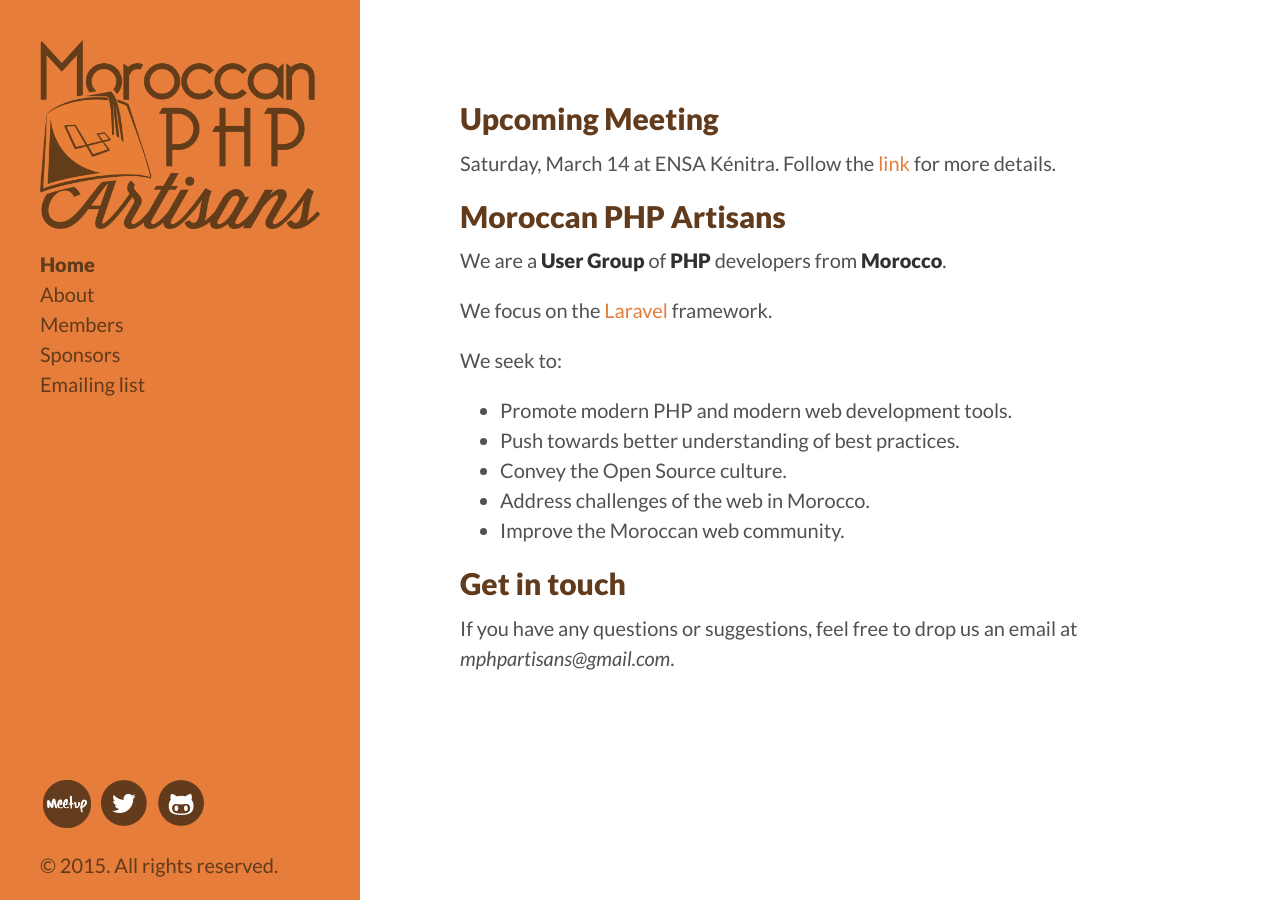
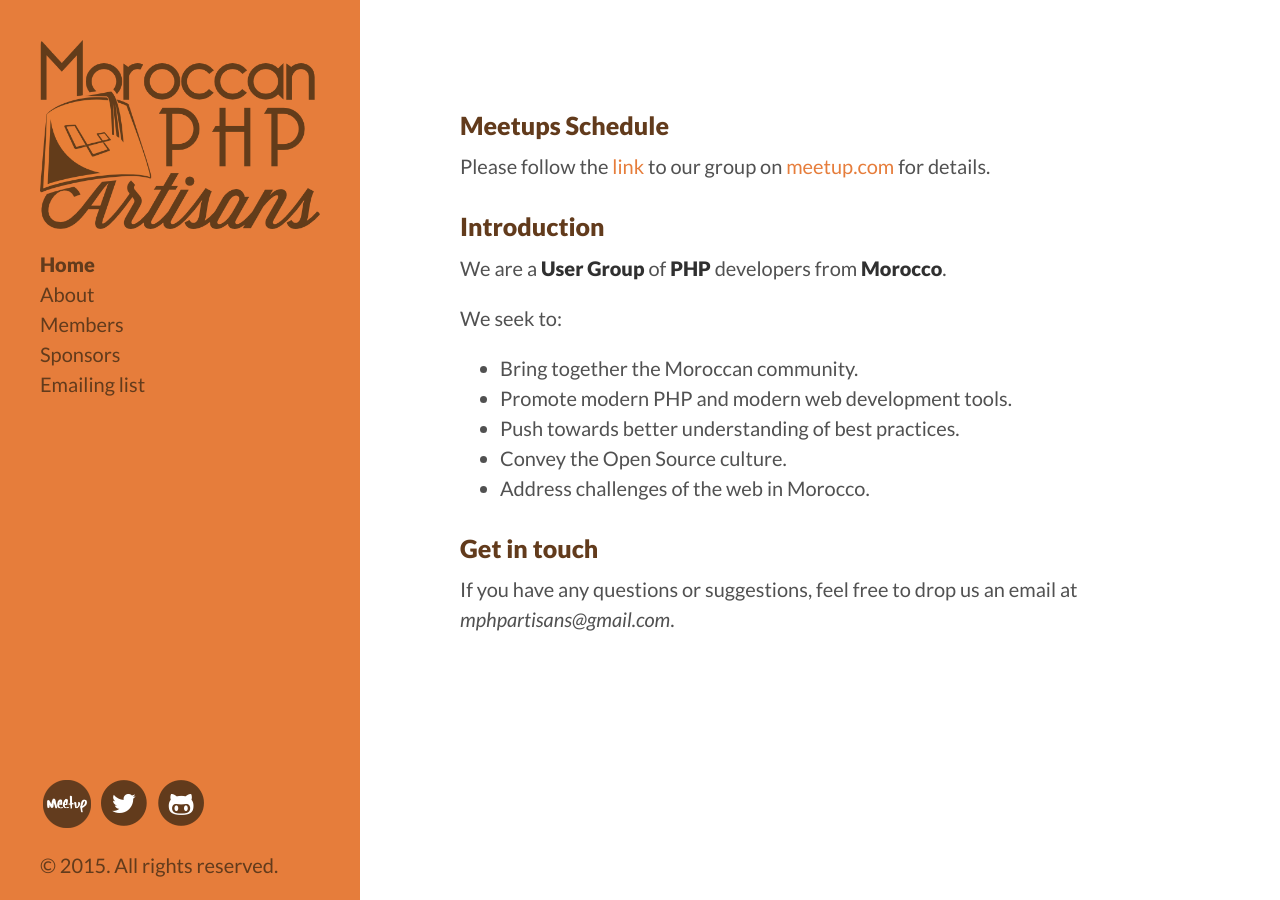
Before and after one commit to moughamir/MoroccanPHPArtisans.github.io, a Jekyll site: the page built from index.md, in a window 1280 px wide. Built offline with Jekyll 4.4.1, drawn with Linux system fonts in a browser that asks for light colours; Markdown is read by kramdown in place of the engine named in the settings.

Commit message:
tweaks and updates

```diff
--- a/_data/members.yml
+++ b/_data/members.yml
@@ -15,11 +15,6 @@
   twitter: arkhamdev
   email: badr.chaouai@gmail.com
   website: http://badrch.net/
-
-- name: Abdelhak Ahzab
-  github: ahzab
-  twitter: AbdouAhzab
-  email: abdou.ahzab@gmail.com
 
 - name: Ziani Anwar
   github: zianwar
--- a/index.md
+++ b/index.md
@@ -2,21 +2,19 @@
 layout: default
 title: Home
 ---
-##Upcoming Meeting
-Saturday, March 14 at ENSA Kénitra. Follow the [link](http://www.meetup.com/moroccan-php-artisans/events/220850283/) for more details.
+### Meetups Schedule
+Please follow the [link](http://www.meetup.com/moroccan-php-artisans/events/220850283/) to our group on [meetup.com](http://www.meetup.com/) for details.
 
-##Moroccan PHP Artisans
+### Introduction
 We are a **User Group** of **PHP** developers from **Morocco**.
-
-We focus on the [Laravel](http://laravel.com/) framework.
 
 We seek to:
 
+* Bring together the Moroccan community.
 * Promote modern PHP and modern web development tools.
 * Push towards better understanding of best practices.
 * Convey the Open Source culture.
 * Address challenges of the web in Morocco.
-* Improve the Moroccan web community.
 
-##Get in touch
+### Get in touch
 If you have any questions or suggestions, feel free to drop us an email at _mphpartisans@gmail.com_.
```
